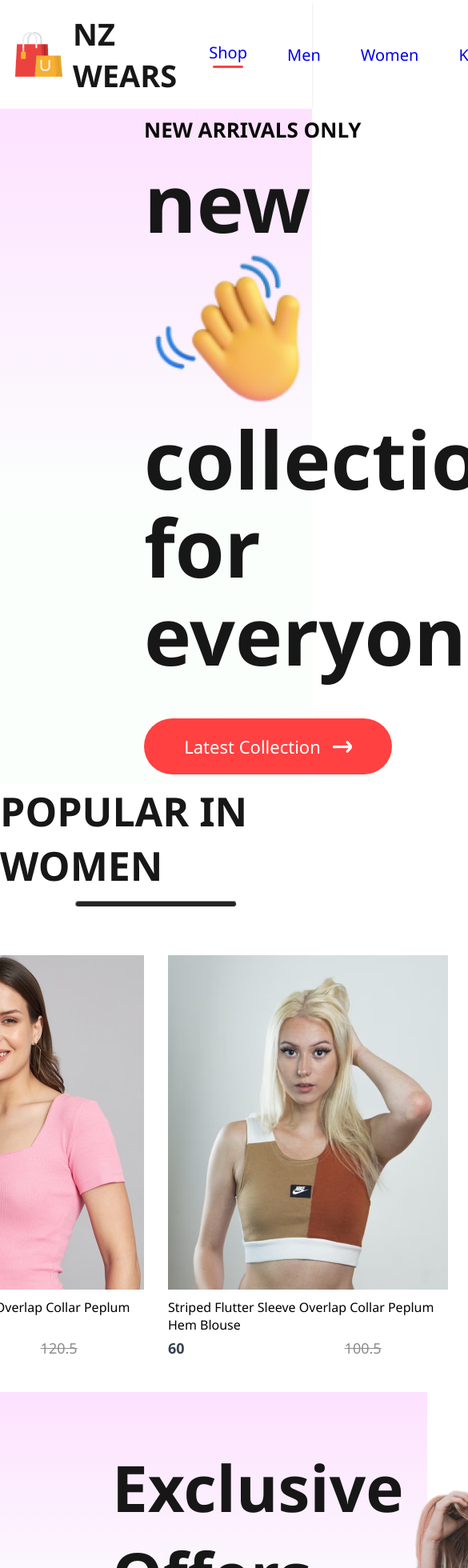
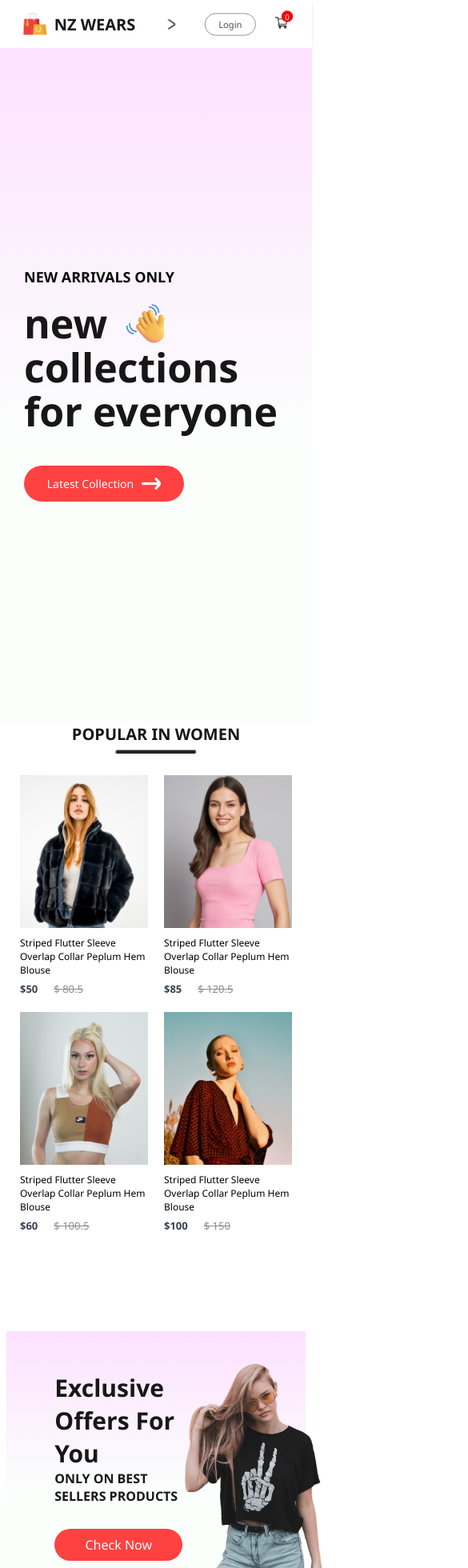
Before and after one commit to JUSTTNZ/NZ-WEARS, a React (Vite) app in the folder Frontend/NZ/: page / in a window 390 px wide. Shown: the top 1960 px of the page at 80% size, 585 px wide, since content can reach past the window. Built offline with nearby package versions, Linux system fonts and the light colour scheme.

Commit message:
responsiveness commit

```diff
--- a/Frontend/NZ/src/Components/CartItems/CartItems.jsx
+++ b/Frontend/NZ/src/Components/CartItems/CartItems.jsx
@@ -2,7 +2,7 @@
 import './CartIitems.css'
 import { ShopContext } from '../../Context/ShopContext'
 import remove_icon from '../Assets/cart_cross_icon.png'
-import all_product from '../Assets/all_product'
+// import all_product from '../Assets/all_product'
 const CartItems = () => {
     const {getTotalCartAmount,all_product,cartItems,removeFromCart} = useContext(ShopContext)
   return (
@@ -19,7 +19,7 @@
       {all_product.map((e)=> {
         if(cartItems[e.id]>0)
         {
-        return <div>
+        return <div key={e.id}>
                     <div className='cartitems-format cartitems-format-main'>
                         <img src={e.image} alt='' className='carticon-product-icon'/>
                         <p>{e.name}</p>
--- a/Frontend/NZ/src/Components/Hero/Hero.css
+++ b/Frontend/NZ/src/Components/Hero/Hero.css
@@ -57,3 +57,117 @@
     align-items: center;
     justify-content: center;
 }
+
+@media(max-width:1280px) {
+    .hero-left {
+        padding-left: 100px;
+    }
+
+    .hero-left h2 {
+        font-size: 22px;
+    }
+
+    .hero-left p {
+        font-size: 60px;
+    }
+
+    .hero-hand-icon img {
+        width: 80px;
+    }
+
+    .hero-latest-btn {
+        gap: 10px;
+        width: 250px;
+        height: 60px;
+        margin-top: 20px;
+        font-size: 18px;
+    }
+
+    .hero-right img {
+        width: 500px;
+    }
+}
+
+@media(max-width:1024px) {
+    .hero-left {
+        padding-left: 80px;
+    }
+
+    .hero-left h2 {
+        font-size: 20px;
+    }
+
+    .hero-left p {
+        font-size: 50px;
+    }
+
+    .hero-hand-icon img {
+        width: 65px;
+    }
+
+    .hero-latest-btn {
+        width: 220px;
+        height: 50px;
+        font-size: 16px;
+    }
+
+    .hero-right img {
+        width: 400px;
+    }
+}
+
+@media(max-width:800px) {
+    .hero-left {
+        padding-left: 30px;
+    }
+
+    .hero-left h2 {
+        font-size: 16px;
+    }
+
+    .hero-left p {
+        font-size: 40px;
+    }
+
+    .hero-hand-icon img {
+        width: 50px;
+    }
+
+    .hero-latest-btn {
+        width: 175px;
+        height:40px;
+        font-size: 13px;
+    }
+
+    .hero-right img {
+        width: 300px;
+    }
+}
+
+@media(max-width:500px) {
+    .hero {
+        flex-direction: column;
+    }
+
+    .hero-right {
+        display: none;
+    }
+
+    .hero-left h2 {
+        font-size: 18px;
+    }
+
+    .hero-left p {
+        font-size: 50px;
+    }
+
+    .hero-hand-icon img {
+        width: 55px;
+    }
+
+    .hero-latest-btn {
+        width: 200px;
+        height: 45px;
+        font-size: 14px;
+    }
+}
--- a/Frontend/NZ/src/Components/Hero/Hero.jsx
+++ b/Frontend/NZ/src/Components/Hero/Hero.jsx
@@ -9,7 +9,7 @@
       <div className="hero-left">
         <h2>NEW ARRIVALS ONLY</h2>
         <div>
-            <div className="hand-hand-icon">
+            <div className="hero-hand-icon">
                 <p>new</p>
                 <img src={hand_icon} alt=''/>
             </div>
--- a/Frontend/NZ/src/Components/Item/Item.css
+++ b/Frontend/NZ/src/Components/Item/Item.css
@@ -1,5 +1,9 @@
 .item {
-    width: 350px;
+    width: 280px;
+}
+
+.item img {
+    width: 280px;
 }
 
 .item p {
@@ -8,7 +12,7 @@
 
 .item-prices {
     display: flex;
-    gap: 200px;
+    gap: 20px;
 }
 
 .item-price-new {
@@ -28,3 +32,70 @@
     transform: scale(1.05);
     transition: 0.6s;
 }
+
+@media(max-width:1280px){
+    .item{
+        width: 220px;
+        font-size: 17px;
+    }
+
+    .item img  {
+        width: 220px;
+    }
+
+    .item-price-new {
+        font-size: 17px;
+        /* margin-right: 50px; */
+    }
+
+    .item-price-old {
+        font-size: 17px;
+        /* margin-right: 50px; */
+    }
+}
+
+@media(max-width:1024px) {
+    .item {
+        width: 170px;
+        font-size: 13px;
+    }
+
+    .item img {
+        width: 170px;
+    }
+
+    .item-price-new {
+        font-size: 13px;
+        /* margin-right: 50px; */
+    }
+
+    .item-price-old {
+        font-size: 13px;
+    }
+}
+
+@media(max-width:800px) {
+    .item {
+        width: 120px;
+        font-size: 12px;
+    }
+
+    .item img {
+        width: 120px;
+    }
+
+    .item-price-old {
+        font-size: 13px;
+    }
+}
+
+@media(max-width:800px) {
+    .item {
+        width: 160px;
+        font-size: 12px;
+    }
+
+    .item img {
+        width: 160px;
+    }
+}
--- a/Frontend/NZ/src/Components/Item/Item.jsx
+++ b/Frontend/NZ/src/Components/Item/Item.jsx
@@ -8,10 +8,10 @@
       <p>{props.name}</p>
       <div className="item-prices">
         <div className="item-price-new">
-            {props.new_price}
+            ${props.new_price}
         </div>
         <div className="item-price-old">
-            {props.old_price}
+            $ {props.old_price}
         </div>
       </div>
     </div>
--- a/Frontend/NZ/src/Components/Navbar/Navbar.css
+++ b/Frontend/NZ/src/Components/Navbar/Navbar.css
@@ -83,3 +83,125 @@
     background-color: red;
     color: white;
 }
+
+.nav-dropdown {
+    display: none;
+}
+@media(max-width:1280px){
+    .navbar{
+        padding: 12px 50px;
+    }
+
+    .nav-logo img {
+        width: 40px;
+    }
+
+    .nav-logo p{
+        font-size: 25px;
+    }
+
+    .nav-menu {
+        gap: 30px;
+        font-size: 16px;
+    }
+
+    .nav-login-cart{
+        gap: 30px;
+    }
+
+    .nav-login-cart button{
+        width: 120px;
+        height: 45px;
+        font-size: 16px;
+    }
+
+    .nav-cart-count{
+        margin-left: -40px;
+        font-size: 12px;
+    }
+}
+
+@media(max-width:1024px){
+    .navbar{
+        padding: 12px 30px;
+    }
+
+    .nav-menu {
+        gap: 25px;
+        font-size: 14px;
+    }
+
+    .nav-login-cart button {
+        width: 80px;
+        height: 35px;
+        font-size: 14px;
+    }
+
+    .nav-login-cart img {
+        width: 20px;
+    }
+
+    .nav-cart-count {
+        width: 18px;
+        height: 18px;
+        margin-bottom: -10px;
+    }
+}
+
+@media(max-width:800px) {
+    .navbar {
+        padding: 10px 0px;
+        align-items: center;
+    }
+
+    .nav-dropdown {
+        display: block;
+        /* margin-top: 15px; */
+        /* width: 10px; */
+        height: 10px;
+        rotate: -90deg;
+        transition: 0.5s;
+    }
+
+    .nav-menu {
+        display: none;
+        height: 80px;
+        width: 100%;
+        position: absolute;
+        background-color: white;
+        justify-content: center;
+        top: 50px
+    }
+
+    .nav-menu ul li {
+        transition:  0.3s ease;
+    }
+
+    .nav-menu-visible {
+        display: flex;
+    }
+
+    .nav-dropdown.open {
+        transform: rotate(90deg);
+    }
+}
+
+@media(max-width:500px) {
+    .navbar {
+        width: 8px 0px;
+        gap: 0;
+    }
+
+    .nav-logo {
+        transform: scale(0.8);
+    }
+
+    .nav-menu {
+        height: 70px;
+        top: 50px;
+    }
+
+    .nav-login-cart {
+        transform: scale(0.8);
+    }
+}
--- a/Frontend/NZ/src/Components/Navbar/Navbar.jsx
+++ b/Frontend/NZ/src/Components/Navbar/Navbar.jsx
@@ -1,18 +1,28 @@
-import React, {useState} from 'react'
+import React, {useContext, useRef, useState} from 'react'
 import './Navbar.css'
 import logo from '../Assets/logo.png'
+import nav_dropdown from '../Assets/dropdown_icon.png'
 import cart_icon from '../Assets/cart_icon.png'
 import { Link } from 'react-router-dom'
+import { ShopContext } from '../../Context/ShopContext'
 const Navbar = () => {
 
     const [menu, setMenu] = useState("shop");
+    const {getTotalCartItems} = useContext(ShopContext);
+    const menuRef = useRef();
+
+    const dropdown_toggle = (e) => {
+        menuRef.current.classList.toggle('nav-menu-visible');
+        e.target.classList.toggle('open');
+    }
   return (
     <div className='navbar'>
       <div className='nav-logo'>
         <img src={logo} alt=''/>
         <p>NZ WEARS</p>
       </div>
-      <ul className='nav-menu'>
+      <img className='nav-dropdown' onClick={dropdown_toggle} src={nav_dropdown} alt="" />
+      <ul ref={menuRef} className='nav-menu'>
         <li onClick={()=>{setMenu("shop")}}><Link style={{textDecoration: 'none'}} to="/">Shop</Link>{menu === "shop" ?<hr />:<></>} </li>
         <li onClick={()=>{setMenu("mens")}}><Link style={{textDecoration: 'none'}} to="/mens">Men</Link>{menu === "mens" ?<hr />:<></>}</li>
         <li onClick={()=>{setMenu("womens")}}><Link style={{textDecoration: 'none'}} to="/womens">Women</Link>{menu === "womens" ?<hr />:<></>}</li>
@@ -21,7 +31,7 @@
       <div className="nav-login-cart">
         <Link to='/login'><button className="button">Login</button></Link>
         <Link to='/cart'><img src={cart_icon} alt="" /></Link>
-        <div className="nav-cart-count">0</div>
+        <div className="nav-cart-count">{getTotalCartItems()}</div>
       </div>
     </div>
   )
--- a/Frontend/NZ/src/Components/Offers/Offers.css
+++ b/Frontend/NZ/src/Components/Offers/Offers.css
@@ -47,3 +47,62 @@
     justify-content: flex-end;
     padding-top: 50px;
 }
+
+@media(max-width:1280px) {
+    .offers {
+        padding: 0px 80px;
+        margin-bottom: 120px;
+    }
+
+    .offers-left h1 {
+        font-size: 40px;
+    }
+
+    .offers-left p {
+        font-size: 18px;
+    }
+
+    .offers-right img{
+        width: 300px;
+    }
+
+    .offers-left button {
+        width: 220px;
+        height: 50px;
+        font-size: 18px;
+    }
+
+    .offers-right {
+        padding-top: 30px;
+    }
+}
+
+@media(max-width:1024px) {
+    .offers {
+        padding: 0px 60px;
+        margin-bottom: 80px;
+        height: 40vh;
+    }
+
+    .offers-left h1 {
+        font-size: 30px;
+    }
+
+    .offers-left p {
+        font-size: 16px;
+    }
+
+    .offers-right img{
+        width: 200px;
+    }
+
+    .offers-left button {
+        width: 160px;
+        height: 40px;
+        font-size: 16px;
+    }
+
+    .offers-right {
+        padding-top: 10px;
+    }
+}
--- a/Frontend/NZ/src/Components/Offers/Offers.jsx
+++ b/Frontend/NZ/src/Components/Offers/Offers.jsx
@@ -6,7 +6,7 @@
     <div className='offers'>
       <div className="offers-left">
         <h1>Exclusive</h1>
-        <h1>Offers</h1>
+        <h1>Offers For You</h1>
         <p>ONLY ON BEST SELLERS PRODUCTS</p>
         <button>Check Now</button>
       </div>
--- a/Frontend/NZ/src/Components/Popular/Popular.css
+++ b/Frontend/NZ/src/Components/Popular/Popular.css
@@ -24,3 +24,74 @@
     display: flex;
     gap: 30px;
 }
+
+@media(max-width:1280px) {
+    .popular {
+        height: 70vh;
+    }
+
+    .popular h1 {
+        font-size: 40px;
+    }
+
+    .popular hr {
+        width: 160px;
+        height: 4px;
+    }
+
+    .popular-item {
+        gap: 20px;
+        margin-top: 30px;
+    }
+}
+
+@media(max-width:1024px) {
+    .popular {
+        height: 60vh;
+    }
+
+    .popular h1 {
+        font-size: 30px;
+    }
+
+    .popular hr {
+        width: 120px;
+        height: 4px;
+    }
+
+    .popular-item {
+        gap: 15px;
+        margin-top: 20px;
+    }
+}
+
+@media(max-width:800px) {
+    .popular {
+        height: 50vh;
+        gap: 6px;
+    }
+
+    .popular h1 {
+        font-size: 20px;
+    }
+
+    .popular hr {
+        width: 100px;
+    }
+
+    .popular-item {
+        gap: 5px;
+    }
+}
+
+@media(max-width:500px) {
+    .popular {
+        height: 90vh;
+    }
+
+    .popular-item {
+        display: grid;
+        grid-template-columns: repeat(2, 1fr);
+        gap: 20px;
+    }
+}
--- a/Frontend/NZ/src/Context/ShopContext.jsx
+++ b/Frontend/NZ/src/Context/ShopContext.jsx
@@ -1,4 +1,4 @@
-import React, { createContext, useState } from "react";
+import React, { createContext, useState, useEffect } from "react";
 import all_product from '../Components/Assets/all_product'
 
 export const ShopContext  = createContext(null);
@@ -17,7 +17,8 @@
 
     const addToCart = (itemId) => {
         setCartItems((prev) => ({...prev,[itemId]:prev[itemId]+1}))
-        console.log(cartItems)
+        // console.log("Product added to cart:", itemId);
+        // console.log(cartItems)
     }
 
     const removeFromCart = (itemId) => {
@@ -33,13 +34,32 @@
                 let itemInfo = all_product.find((product)=> product.id===Number(item))
                 totalAmount += itemInfo.new_price * cartItems[item];
             }
-            return totalAmount
+
 
         }
-        console.log(getTotalCartAmount)
+        return totalAmount
+        // console.log(getTotalCartAmount)
     }
 
-    const contextValue = {getTotalCartAmount,all_product,cartItems,addToCart,removeFromCart};
+    const getTotalCartItems = () => {
+        let totalItem = 0;
+        for(const item in cartItems)
+        {
+            if(cartItems[item]>0)
+            {
+                totalItem+= cartItems[item]
+            }
+        }
+        return totalItem
+    }
+    // useEffect(() => {
+    //     console.log("Cart items updated:", cartItems);
+    // }, [cartItems]);
+
+    // useEffect(() => {
+    //     console.log("Cart items updated:", getTotalCartAmount());
+    // }, [cartItems]);
+    const contextValue = {getTotalCartItems,getTotalCartAmount,all_product,cartItems,addToCart,removeFromCart};
     return (
         <ShopContext.Provider value={contextValue}>
             {props.children}
```
